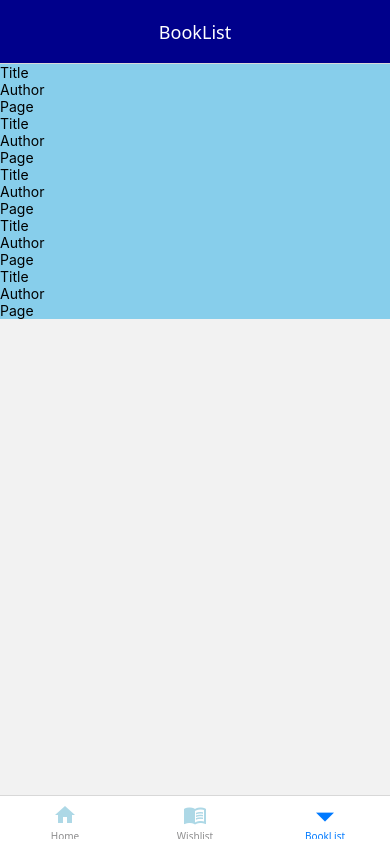
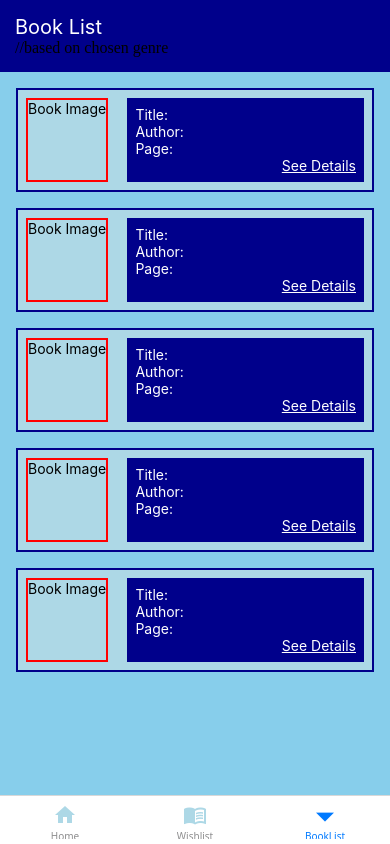
Before and after one commit to cat-ninja007/Amira-Final-Project-App-Dev, a React Native app: screen /BookList in a window 390 px wide. Built offline with nearby package versions, Linux system fonts and the light colour scheme.

Commit message:
Styling BookListScreen

```diff
--- a/src/navigator/MainNavigator.js
+++ b/src/navigator/MainNavigator.js
@@ -73,13 +73,7 @@ const MainNavigator = () => {
                 <Stack.Screen
                 name="BookList"
                 component={BookListScreen}
-                options={{
-                    headerTitleAlign: 'center',
-                    headerTintColor: 'white',
-                    headerStyle: {
-                        backgroundColor: 'darkblue',
-                    },
-                }}/>
+                options={{headerShown: false}}/>
             </Tab.Navigator>
         </NavigationContainer>
     )
--- a/src/screens/BookListScreen.js
+++ b/src/screens/BookListScreen.js
@@ -1,11 +1,15 @@
-import { FlatList, StyleSheet, Text, View } from 'react-native'
+import { FlatList, StyleSheet, Text, View, TouchableOpacity } from 'react-native'
 import React from 'react'
 import { historyBook } from '../../Data/BookList'
 import { Image } from 'react-native-elements'
+import { bookCategory } from '../../Data/BookCategory'
 
 const BookListScreen = () => {
   return (
     <View style={styles.mainContainer}>
+      <View style={styles.headerContainer}>
+        <Text style={styles.header}>Book List</Text> //based on chosen genre
+      </View>
       <FlatList
       data={historyBook}
       contentContainerStyle={styles.flatListContainer}
@@ -14,13 +18,17 @@ const BookListScreen = () => {
         return(
             <View style={styles.bookContainer}>
                 <View style={styles.bookImageContainer}>
-                    <Image style={styles.bookImage} source={{uri: item.imageLink}}/>
+                    {/* <Image style={styles.bookImage} source={{uri: item.imageLink}}/> */}
+                    <Text style={styles.bookImage}>Book Image</Text>
                 </View>
 
                 <View style={styles.bookInfoContainer}>
-                    <Text>Title</Text>
-                    <Text>Author</Text>
-                    <Text>Page</Text>
+                    <Text style={styles.title}>Title: {item.title}</Text>
+                    <Text style={styles.author}>Author: {item.author}</Text>
+                    <Text style={styles.pages}>Page: {item.pages}</Text>
+                    <TouchableOpacity style={styles.seeDetailButton}>
+                      <Text style={styles.seeDetail}>See Details</Text>
+                    </TouchableOpacity>
                 </View>
             </View>
         )
@@ -33,6 +41,52 @@ export default BookListScreen
 
 const styles = StyleSheet.create({
     mainContainer: {
+        flex: 1,
         backgroundColor: 'skyblue'
+    },
+    headerContainer: {
+      backgroundColor: 'darkblue',
+      padding: 15,
+    },
+    header: {
+      color: 'white',
+      fontSize: 20,
+    },
+    flatListContainer: {
+      padding: 8,
+    },
+    bookContainer: {
+      borderColor: 'darkblue',
+      borderWidth: 2,
+      margin: 8,
+      padding: 8,
+      flexDirection: 'row',
+      justifyContent: 'space-between',
+      backgroundColor: 'lightblue'
+    },
+    bookImageContainer: {
+      borderColor: 'red',
+      borderWidth: 2,
+    },
+    bookInfoContainer: {
+      // borderColor: 'black',
+      // borderWidth: 2,
+      backgroundColor: 'darkblue',
+      padding: 8,
+      width: '70%'
+    },
+    title: {
+      color: 'white'
+    },
+    author: {
+      color: 'white'
+    },
+    pages: {
+      color: 'white'
+    },
+    seeDetail: {
+      color: 'white',
+      textDecorationLine: 'underline',
+      textAlign: 'right'
     }
 })
--- a/src/screens/HomeScreen.js
+++ b/src/screens/HomeScreen.js
@@ -1,8 +1,9 @@
-import { StyleSheet, Text, View, FlatList} from 'react-native'
+import { StyleSheet, Text, View, FlatList, TouchableOpacity} from 'react-native'
 import React from 'react'
 import { bookCategory } from '../../Data/BookCategory'
 
-const HomeScreen = () => {
+const HomeScreen = (props) => {
+    const {navigation} = props
   return (
     <View style={styles.mainContainer}>
       <View style={styles.subtitleBox}>
@@ -15,16 +16,17 @@ const HomeScreen = () => {
             Each Card Contains Different Genre
         </Text>
       </View>
-
       <FlatList
         data={bookCategory}
         contentContainerStyle={styles.flatlistContainer}
         keyExtractor={(item) => item.id}
         renderItem={({item}) => {
             return (
-                <View style={styles.cardContainer}>
-                    <Text style={styles.card}>{item.category}</Text>
-                </View>
+                <TouchableOpacity onPress={() => navigation.navigate('BookList')}> //pass chosen genre
+                    <View style={styles.cardContainer}>
+                        <Text style={styles.card}>{item.category}</Text>
+                    </View>
+                </TouchableOpacity>
             )
         }}
         numColumns={2}
@@ -39,7 +41,7 @@ export default HomeScreen
 const styles = StyleSheet.create({
     mainContainer: {
         flex: 1,
-        backgroundColor: 'lightblue'
+        backgroundColor: 'skyblue'
     },
     subtitleBox: {
         padding: 5,
@@ -64,7 +66,7 @@ const styles = StyleSheet.create({
         alignItems: 'center'
     },
     cardContainer : {
-        backgroundColor: 'red',
+        backgroundColor: 'green',
         margin: 15,
         width: 170,
         height: 200,
```
